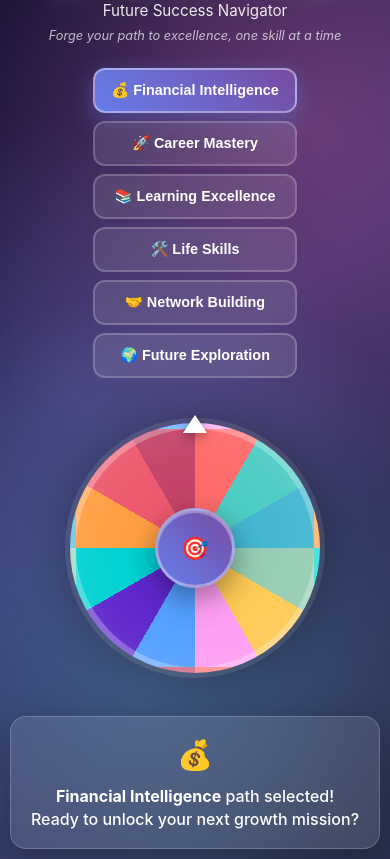
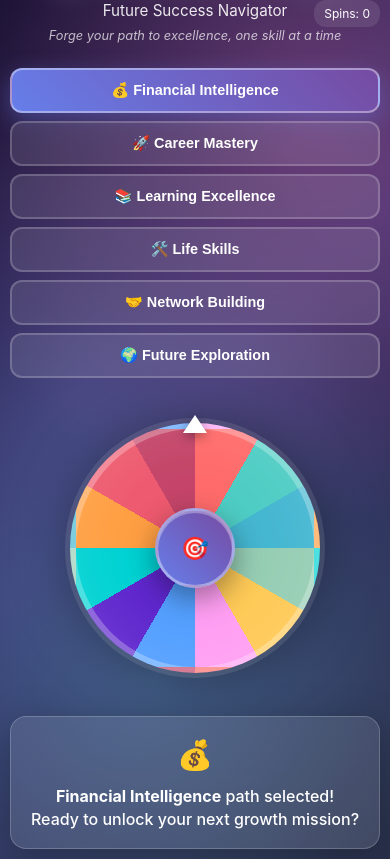
Before and after one commit to DalbanjanRushil/Future-Spinny, a plain HTML site: page index.html in a window 390 px wide. Shown: the part 60-919 px from the top of the page. Drawn offline with Linux system fonts and the light colour scheme.

Commit message:
Update index.html

```diff
--- a/index.html
+++ b/index.html
@@ -97,12 +97,14 @@
 
     .category-selector {
       display: grid;
-      grid-template-columns: repeat(auto-fit, minmax(180px, 1fr));
+      grid-template-columns: repeat(2, 1fr);
+      grid-template-rows: repeat(3, 1fr);
       gap: 12px;
       margin-bottom: 35px;
       z-index: 10;
       position: relative;
-      max-width: 800px;
+      max-width: 600px;
+      width: 100%;
     }
 
     .category-btn {
@@ -273,7 +275,7 @@
 
     .stats {
       position: absolute;
-      top: 20px;
+      top: 100px;
       right: 20px;
       background: rgba(255, 255, 255, 0.1);
       backdrop-filter: blur(10px);
@@ -309,6 +311,7 @@
 
       .category-selector {
         grid-template-columns: repeat(2, 1fr);
+        grid-template-rows: repeat(3, 1fr);
         gap: 10px;
         margin-bottom: 25px;
         max-width: 100%;
@@ -368,7 +371,7 @@
       }
 
       .stats {
-        top: 15px;
+        top: 80px;
         right: 15px;
         padding: 8px 12px;
         font-size: 0.8rem;
@@ -394,6 +397,7 @@
 
       .category-selector {
         grid-template-columns: 1fr;
+        grid-template-rows: repeat(6, 1fr);
         gap: 8px;
         margin-bottom: 20px;
       }
@@ -448,7 +452,7 @@
       }
 
       .stats {
-        top: 10px;
+        top: 60px;
         right: 10px;
         padding: 6px 10px;
         font-size: 0.75rem;
```
